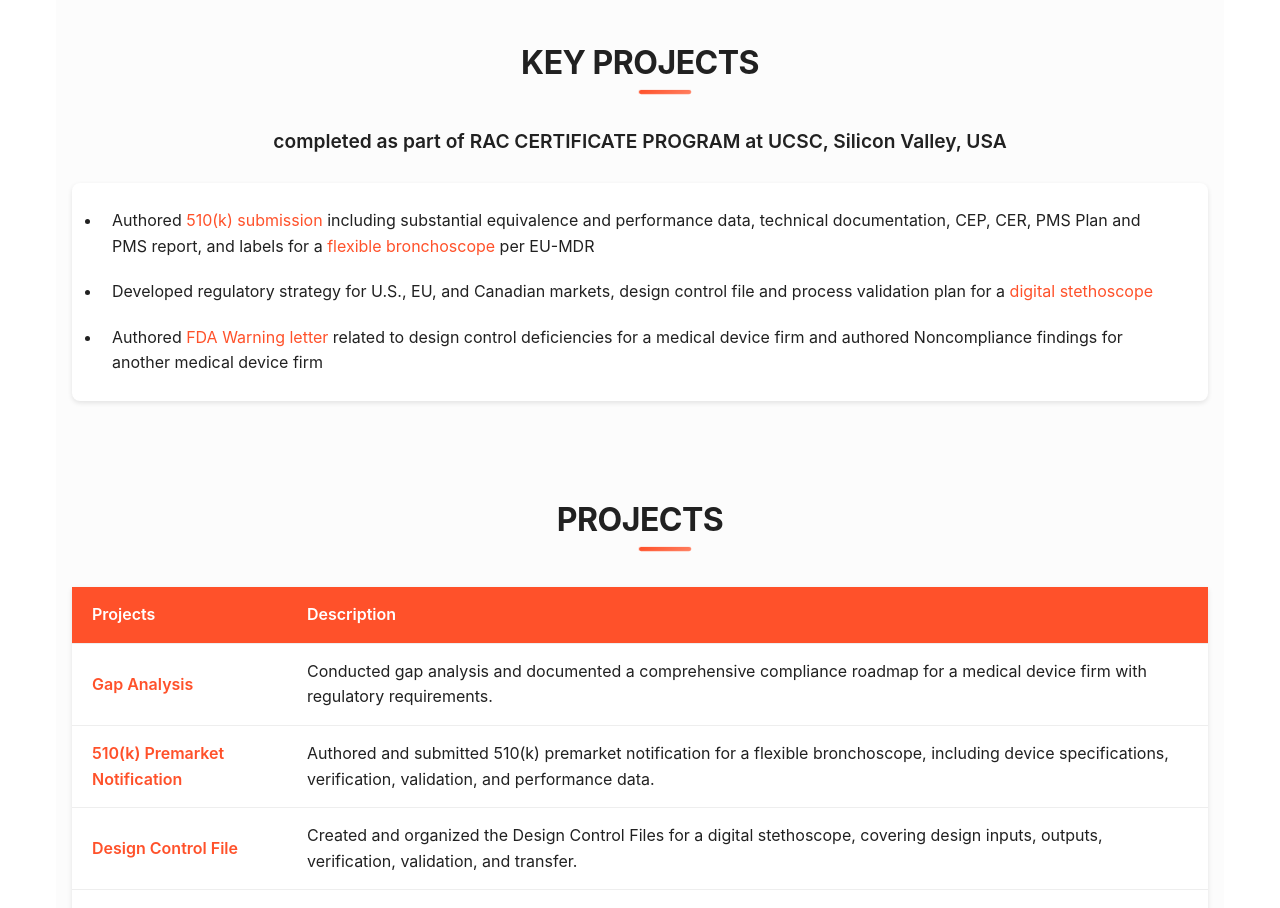
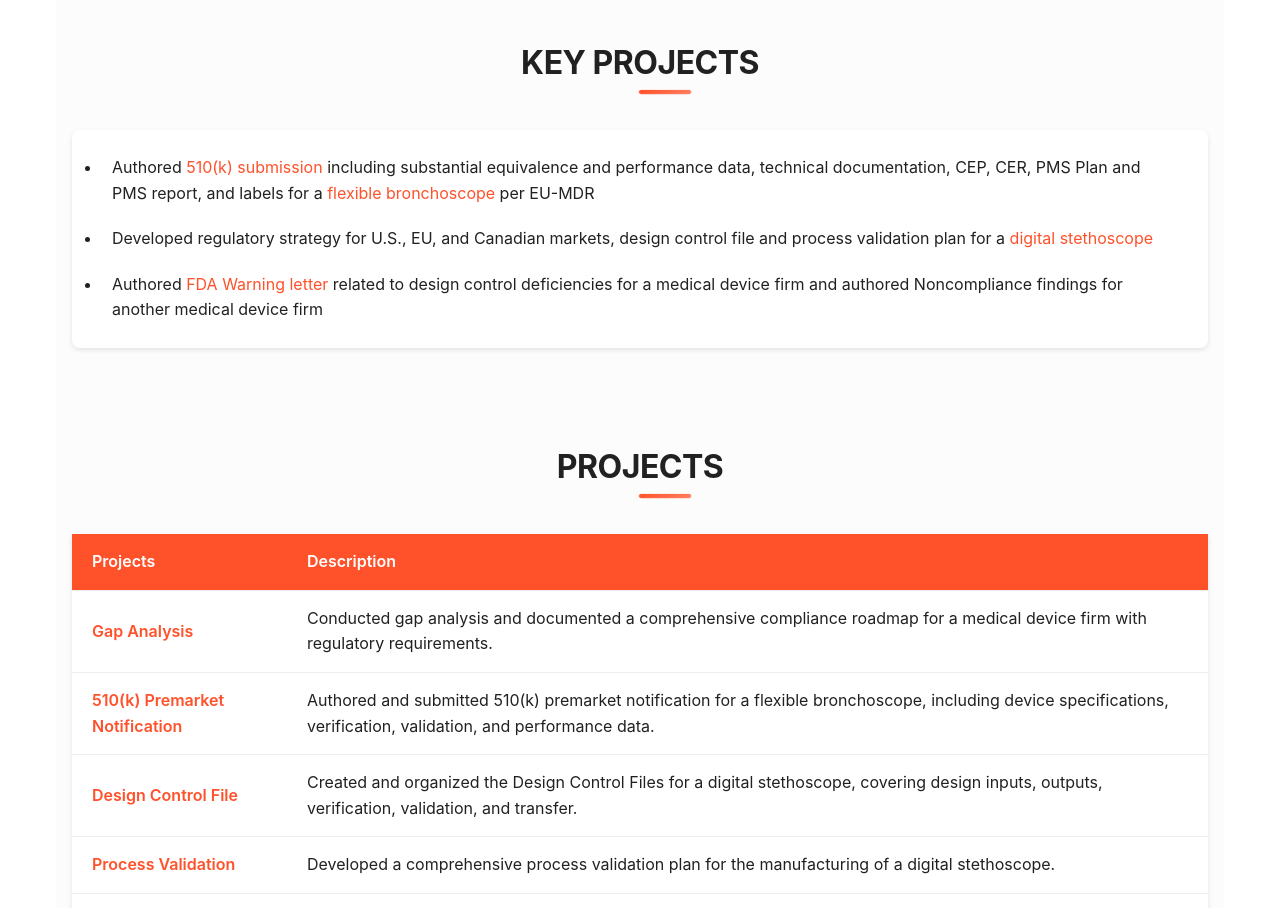
Before and after one commit to abdullahabbasitest/alifiya-site, a React (Create React App) app: page / in a window 1280 px wide. Shown: the part 6600-7508 px from the top of the page. Built offline with nearby package versions, Linux system fonts and the light colour scheme.

Commit message:
fix: update skills

```diff
--- a/src/components/sections/KeyProjectsSection.js
+++ b/src/components/sections/KeyProjectsSection.js
@@ -34,7 +34,6 @@ const KeyProjectsSection = () => {
     <section id="key-projects" className="key-projects-section section">
       <div className="container">
         <h2 className="section-title">KEY PROJECTS</h2>
-        <h3 className="section-subtitle">completed as part of RAC CERTIFICATE PROGRAM at UCSC, Silicon Valley, USA</h3>
         <ul className="key-projects-list">
           {keyProjects.map((project) => (
             <li key={project.id} className="key-project-item">
```
